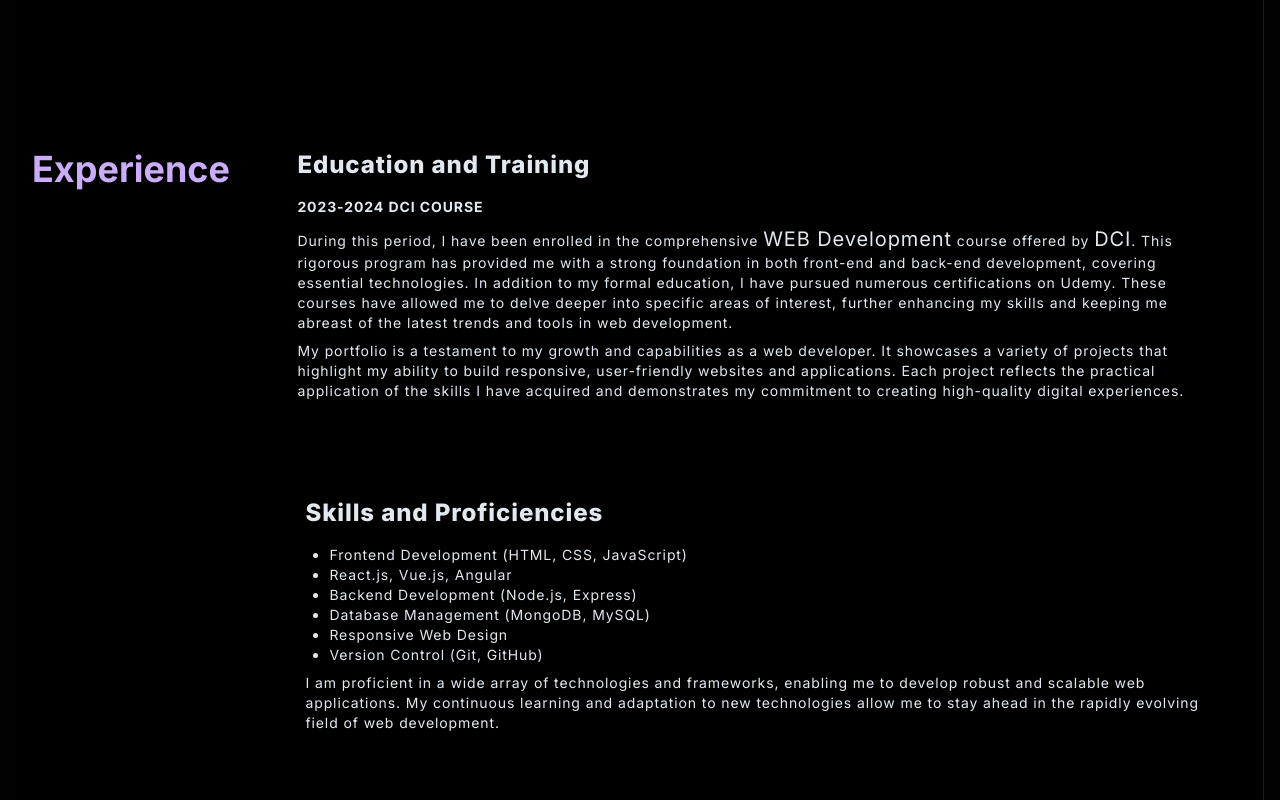
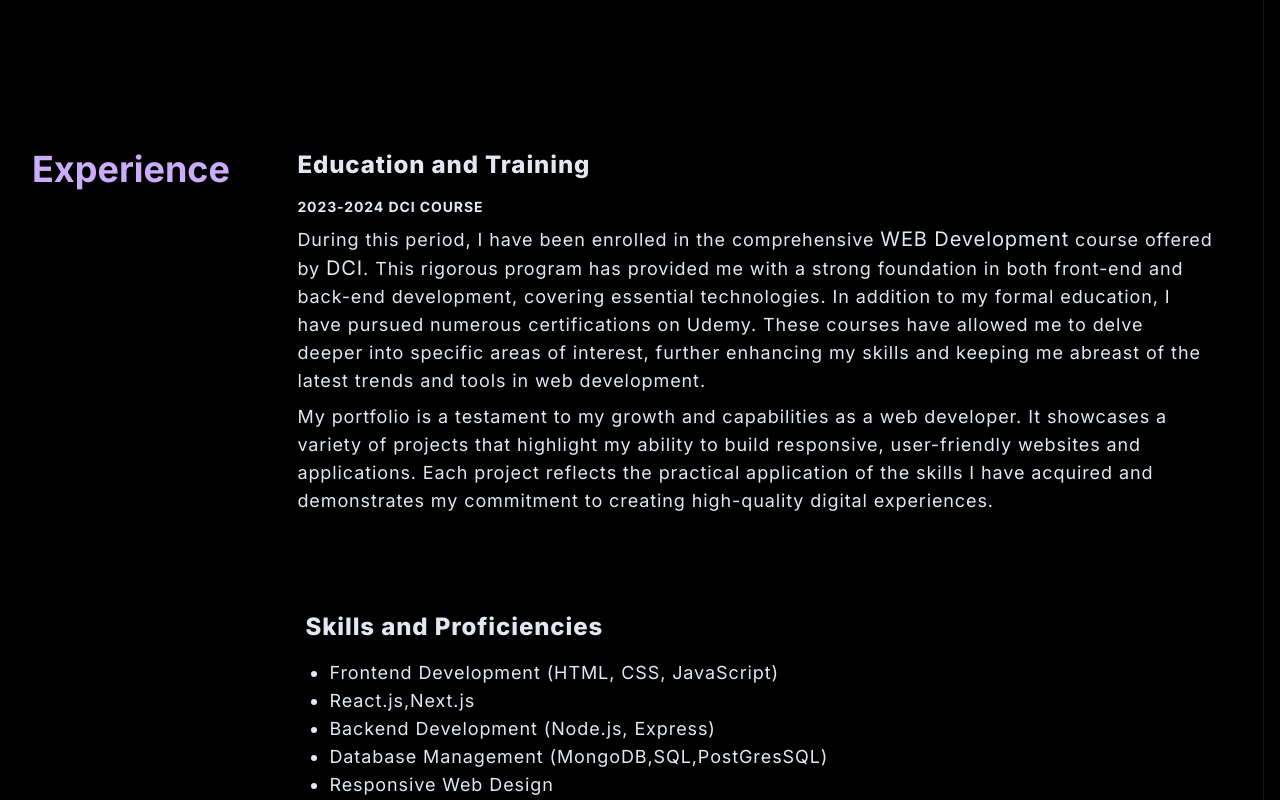
Before and after one commit to Rusu91-webdeveloper/Portfolio, a Next.js app: page / in a window 1280 px wide. Shown: the part 1080-1880 px from the top of the page. Built offline with nearby package versions, Linux system fonts and the light colour scheme.

Commit message:
experience update

```diff
--- a/components/Experience.tsx
+++ b/components/Experience.tsx
@@ -8,7 +8,7 @@ const Experience = () => {
           </h2>
         </div>
         <div className="flex w-full mdLg:w-[80%] tracking-tight leading-6 lg:leading-10 lg:tracking-wider flex-col huge:w-[75%] ">
-          <section className="mb-8  hover:bg-gradient-to-r from-pink-800 to-violet-900 p-6 sm:text-base text-slate-200 hover:from-pink-700 hover:to-violet-800 hover:cursor-pointer  rounded-3xl text-sm">
+          <section className="mb-8  hover:bg-gradient-to-r from-pink-800 to-violet-900 p-6 sm:text-base text-slate-200 hover:from-pink-700 hover:to-violet-800 hover:cursor-pointer  rounded-3xl text-sm md:text-lg">
             <h2 className="font-extrabold text-2xl mb-4">
               Education and Training
             </h2>
@@ -33,15 +33,15 @@ const Experience = () => {
               creating high-quality digital experiences.
             </p>
           </section>
-          <section className="mb-8  hover:bg-gradient-to-r from-pink-800 to-violet-900  sm:text-base text-slate-200 hover:from-pink-700 hover:to-violet-800 hover:cursor-pointer p-8 rounded-3xl text-sm">
+          <section className="mb-8  hover:bg-gradient-to-r from-pink-800 to-violet-900  sm:text-base text-slate-200 hover:from-pink-700 hover:to-violet-800 hover:cursor-pointer p-8 rounded-3xl text-sm md:text-lg">
             <h2 className="font-extrabold text-2xl mb-4">
               Skills and Proficiencies
             </h2>
             <ul className="list-disc pl-6 mb-2">
               <li>Frontend Development (HTML, CSS, JavaScript)</li>
-              <li>React.js, Vue.js, Angular</li>
+              <li>React.js,Next.js</li>
               <li>Backend Development (Node.js, Express)</li>
-              <li>Database Management (MongoDB, MySQL)</li>
+              <li>Database Management (MongoDB,SQL,PostGresSQL)</li>
               <li>Responsive Web Design</li>
               <li>Version Control (Git, GitHub)</li>
             </ul>
```
